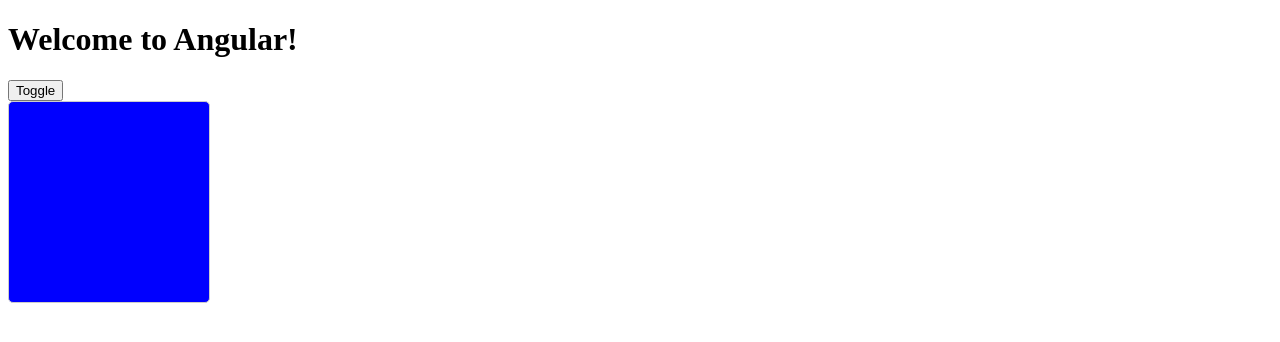
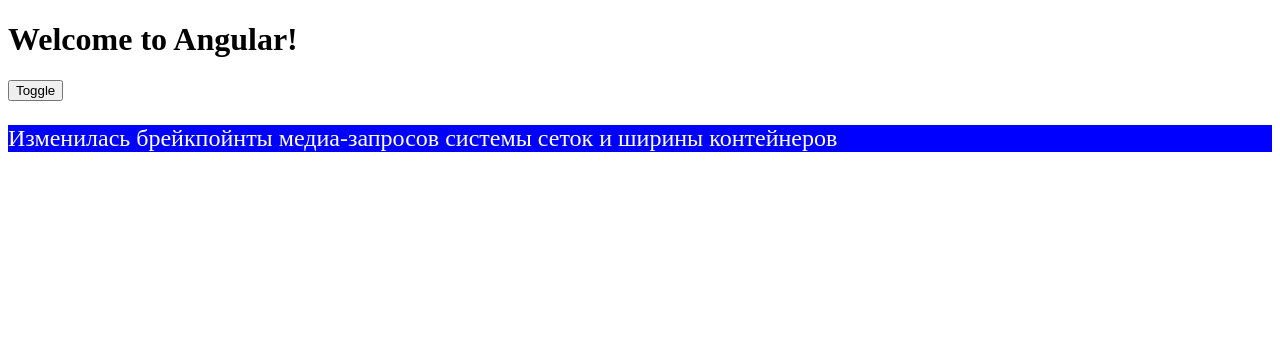
Before and after one commit to VictoryMoskalenko/learn-ang-app, an Angular app in the folder base-app/: page / in a window 1280 px wide. Shown: the top 342 px of the page. Built offline with nearby package versions, Linux system fonts and the light colour scheme.

Commit message:
another way to add styles

```diff
--- a/base-app/src/app/app.component.html
+++ b/base-app/src/app/app.component.html
@@ -4,7 +4,8 @@
 
 <button (click)="backgroundToggle = !backgroundToggle">Toggle</button>
 
-<div [ngStyle]="{
+<!-- <div [ngStyle]="{
+
   width: '200px',
   height: '200px',
   borderRadius: '5px',
@@ -12,4 +13,20 @@
   background: backgroundToggle ? 'red' : 'blue'
 
 }">
-</div>
+</div> -->
+
+<!-- <p [ngClass]="{
+  red: backgroundToggle,
+  blue: !backgroundToggle
+}">
+  Изменилась брейкпойнты медиа-запросов системы сеток
+  и ширины контейнеров, что учитывает новые ярусы сеток
+  и дает колонкам возможность ровно разделиться
+
+</p> -->
+
+<p
+[class.blue]="!backgroundToggle"
+[class.red]="backgroundToggle"
+> Изменилась брейкпойнты медиа-запросов системы сеток
+    и ширины контейнеров</p>
--- a/base-app/src/app/app.component.scss
+++ b/base-app/src/app/app.component.scss
@@ -2,3 +2,15 @@
     width: 200px;
 
 }
+
+.red {
+    background: red;
+    font-weight: bold;
+    color: #ffffff;
+}
+
+.blue {
+   background: blue;
+   font-size: 1.5rem;
+   color: #ffffff;
+}
```
